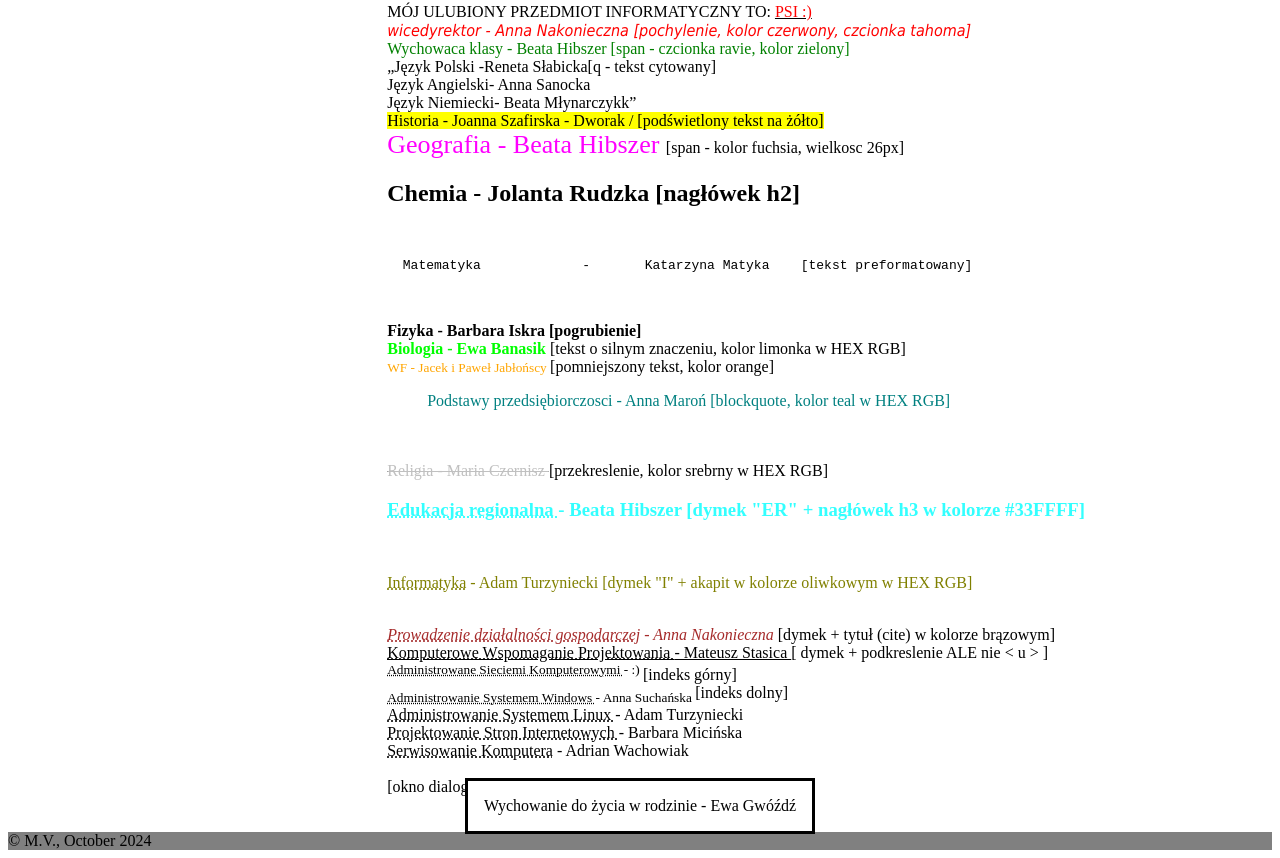
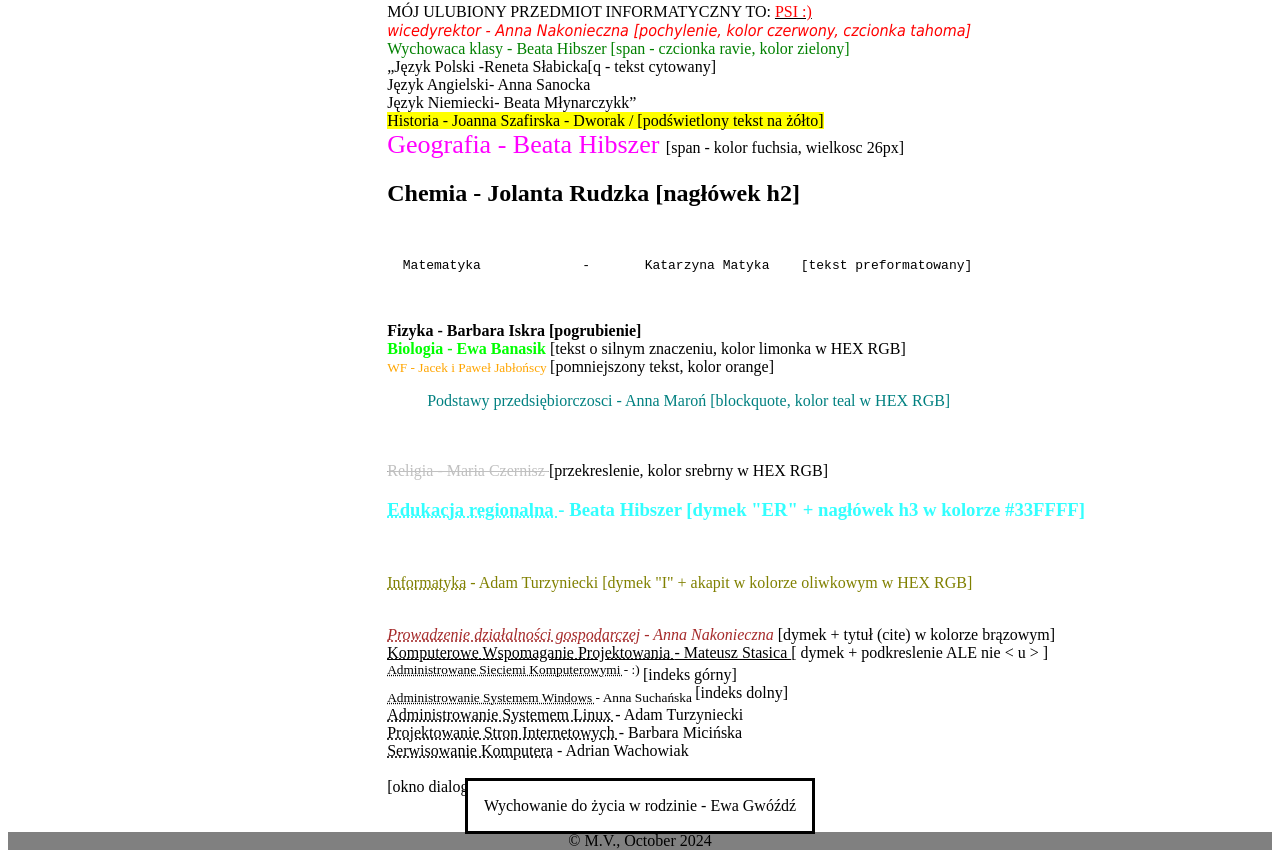
Before and after one commit to markovychv/markovychv.github.io, a plain HTML site: page nauczyciele.html in a window 1280 px wide. Shown: the part 272-1130 px from the top of the page. Drawn offline with Linux system fonts and the light colour scheme.

Commit message:
Update nauczyciele.html

```diff
--- a/nauczyciele.html
+++ b/nauczyciele.html
@@ -52,7 +52,7 @@
 
 <br />
  </div>
- <div style="background-color:grey;clear:both;><center> &copy; M.V., October 2024
+ <div style="background-color:grey;clear:both;"><center> &copy; M.V., October 2024
  </center></div>
 </body>
 </html>
```
